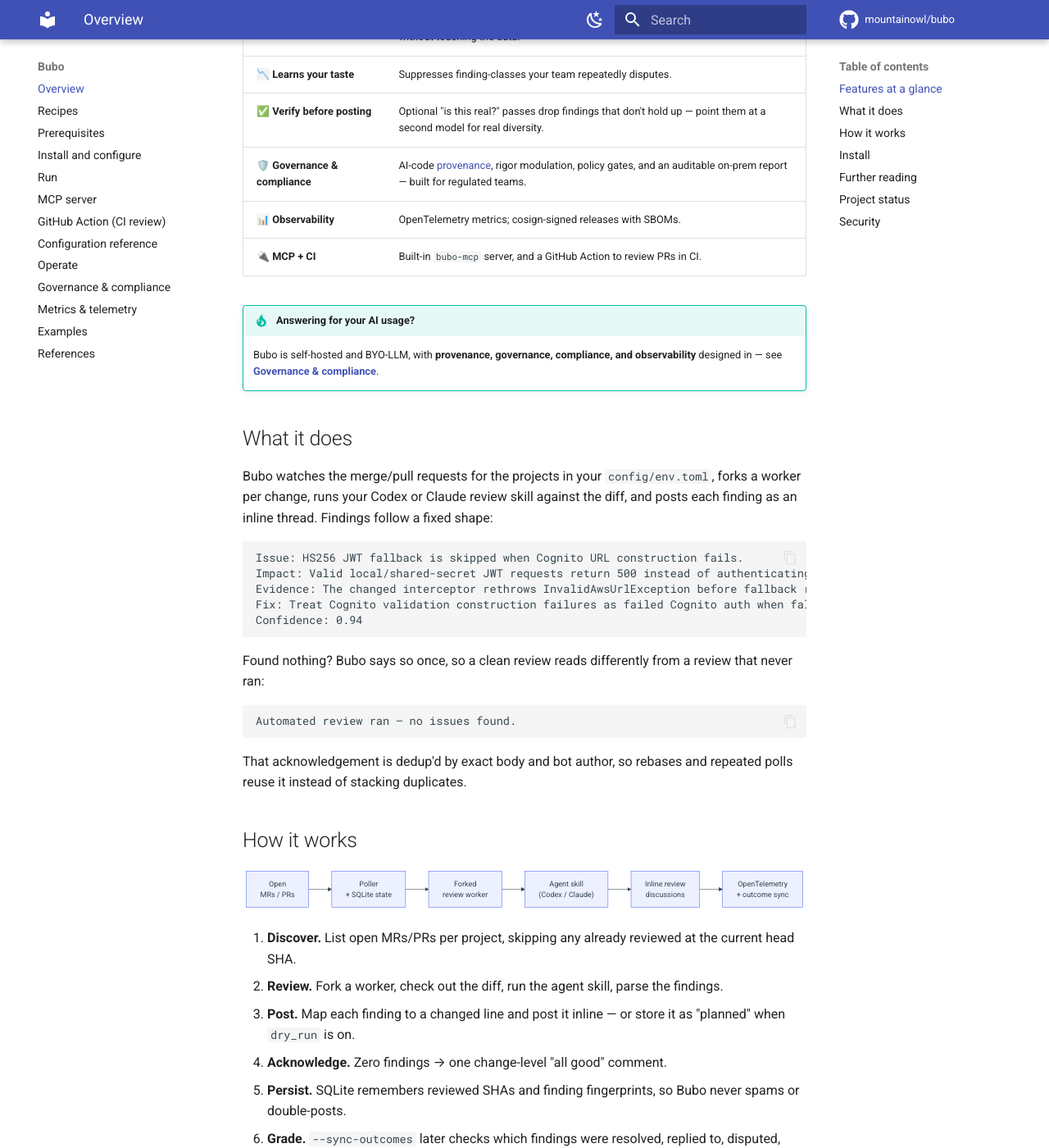
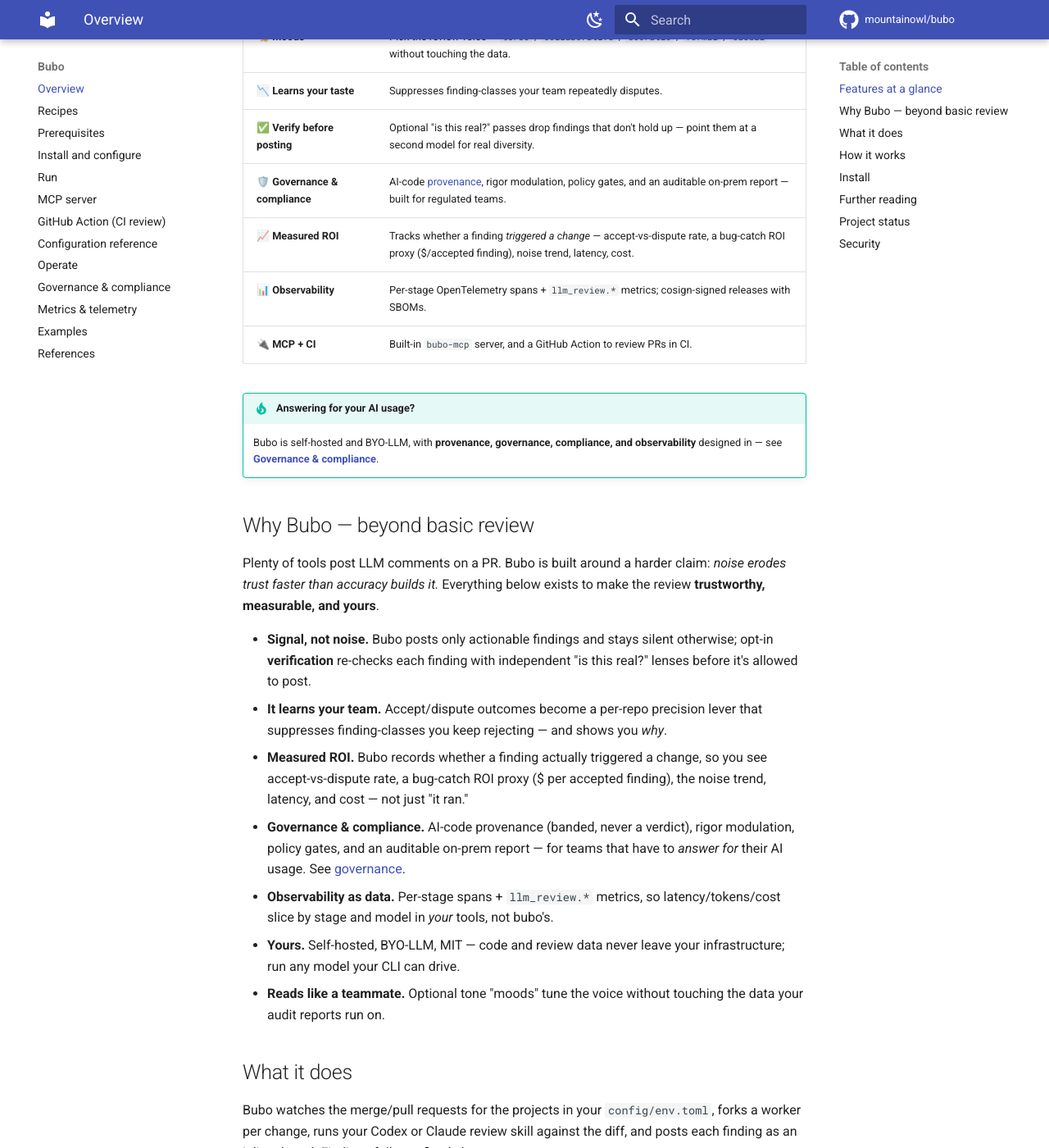
Before and after one commit to mountainowl/ai-code-review, an MkDocs documentation site: the page built from docs/index.md, in a window 1280 px wide and 1400 px high, scrolled down 1415 px. Shown: the whole window at 82% size. Built offline with MkDocs 1.6.1 and Material for MkDocs 9.7.7, drawn with Linux system fonts in a browser that asks for light colours; comment, search, counter and statistics services are not loaded.

Commit message:
docs: add 'Why Bubo' value-add section + surface measured ROI

```diff
--- a/docs/index.md
+++ b/docs/index.md
@@ -53,12 +53,37 @@
 | 📉 **Learns your taste** | Suppresses finding-classes your team repeatedly disputes. |
 | ✅ **Verify before posting** | Optional "is this real?" passes drop findings that don't hold up — point them at a second model for real diversity. |
 | 🛡️ **Governance & compliance** | AI-code [provenance](governance.md), rigor modulation, policy gates, and an auditable on-prem report — built for regulated teams. |
-| 📊 **Observability** | OpenTelemetry metrics; cosign-signed releases with SBOMs. |
+| 📈 **Measured ROI** | Tracks whether a finding *triggered a change* — accept-vs-dispute rate, a bug-catch ROI proxy ($/accepted finding), noise trend, latency, cost. |
+| 📊 **Observability** | Per-stage OpenTelemetry spans + `llm_review.*` metrics; cosign-signed releases with SBOMs. |
 | 🔌 **MCP + CI** | Built-in `bubo-mcp` server, and a GitHub Action to review PRs in CI. |
 
 !!! tip "Answering for your AI usage?"
     Bubo is self-hosted and BYO-LLM, with **provenance, governance, compliance,
     and observability** designed in — see **[Governance & compliance](governance.md)**.
+
+## Why Bubo — beyond basic review
+
+Plenty of tools post LLM comments on a PR. Bubo is built around a harder claim:
+*noise erodes trust faster than accuracy builds it.* Everything below exists to
+make the review **trustworthy, measurable, and yours**.
+
+- **Signal, not noise.** Bubo posts only actionable findings and stays silent
+  otherwise; opt-in **verification** re-checks each finding with independent
+  "is this real?" lenses before it's allowed to post.
+- **It learns your team.** Accept/dispute outcomes become a per-repo precision
+  lever that suppresses finding-classes you keep rejecting — and shows you *why*.
+- **Measured ROI.** Bubo records whether a finding actually triggered a change,
+  so you see accept-vs-dispute rate, a bug-catch ROI proxy ($ per accepted
+  finding), the noise trend, latency, and cost — not just "it ran."
+- **Governance & compliance.** AI-code provenance (banded, never a verdict),
+  rigor modulation, policy gates, and an auditable on-prem report — for teams
+  that have to *answer for* their AI usage. See [governance](governance.md).
+- **Observability as data.** Per-stage spans + `llm_review.*` metrics, so
+  latency/tokens/cost slice by stage and model in *your* tools, not bubo's.
+- **Yours.** Self-hosted, BYO-LLM, MIT — code and review data never leave your
+  infrastructure; run any model your CLI can drive.
+- **Reads like a teammate.** Optional tone "moods" tune the voice without
+  touching the data your audit reports run on.
 
 ## What it does
 
```
Also changed, not shown: README.md (+6 -0 lines).
